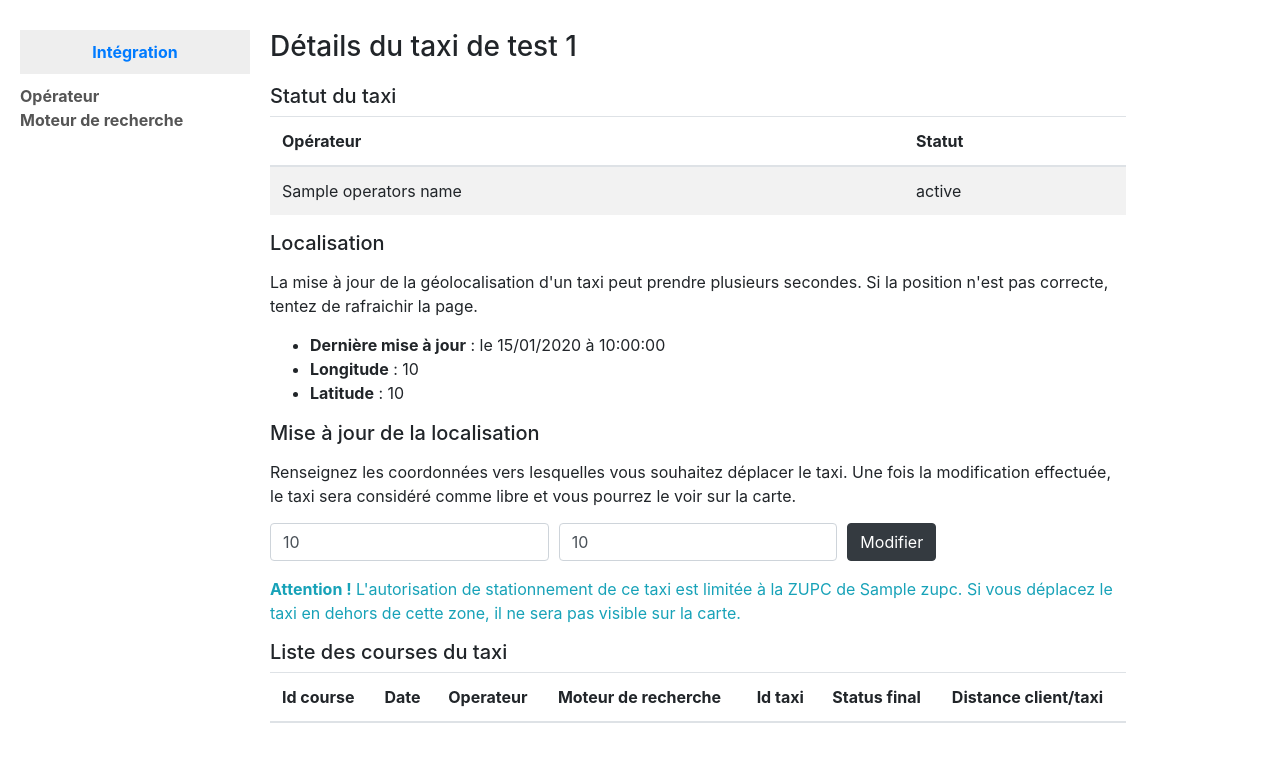
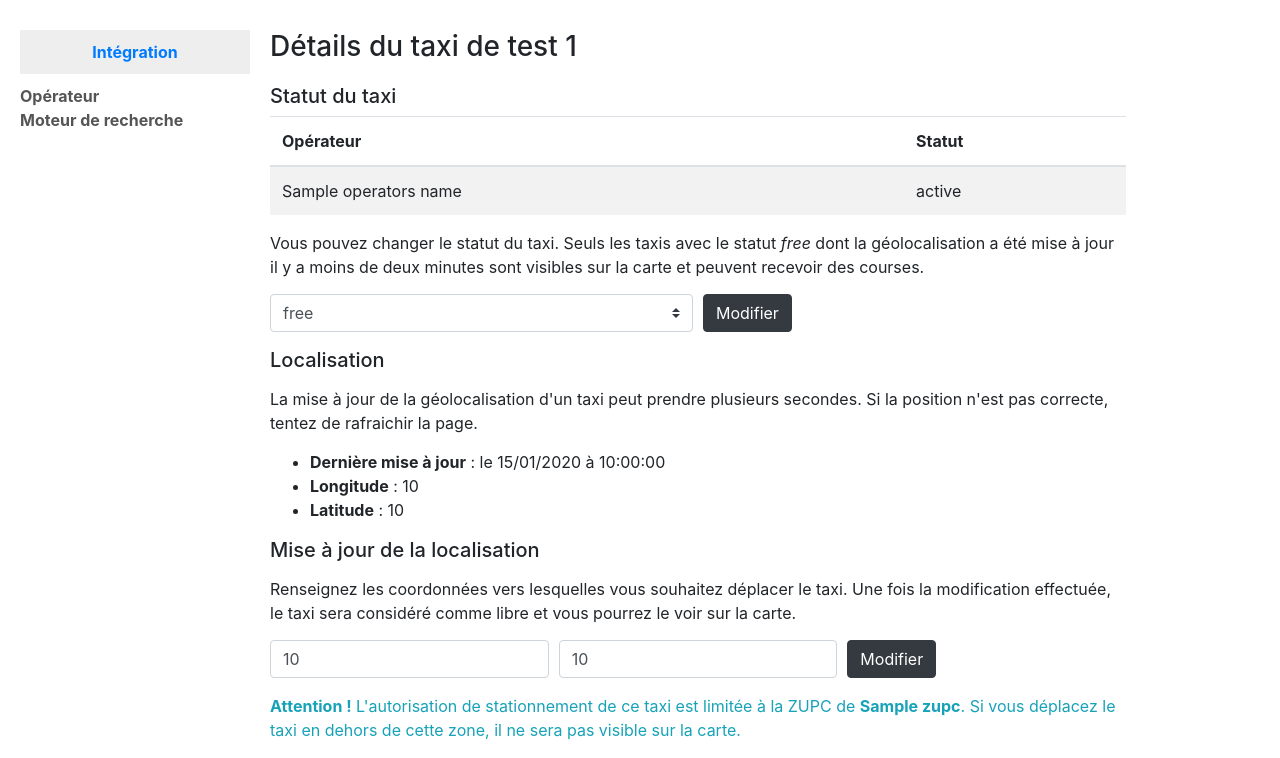
Before and after one commit to openmaraude/APITaxi_front, a Flask app: template APITaxi_front/templates/integration/operator_taxi_details.html in a window 1280 px wide. Shown: the part 56-814 px from the top of the page. Run offline with Flask 2, Linux system fonts and the light colour scheme; the template is opened without the code that fills it: values that come from a table or form of the project are taken from there, most other values are stand-ins (such as "Sample title", 1, 10 or a date in 2020); lists and menus that the app fills with data are empty; parts of the project's set-up code (start-up, migrations or seed data) failed here and were passed over; some libraries are stand-ins or nearby versions.

Commit message:
Integration operator: add feature to update taxi status

```diff
--- a/APITaxi_front/templates/integration/operator_taxi_details.html
+++ b/APITaxi_front/templates/integration/operator_taxi_details.html
@@ -21,6 +21,28 @@
     {% endfor %}
   </tbody>
 </table>
+
+<p>Vous pouvez changer le statut du taxi. Seuls les taxis avec le statut <i>free</i> dont la géolocalisation a été mise à jour il y a moins de deux minutes sont visibles sur la carte et peuvent recevoir des courses.</p>
+
+<form class="mb-3" method="POST" novalidate autocomplete="off">
+  <div class="form-row">
+    <div class="col">
+      <select name="{{ status_form.status.name }}" class="custom-select" required>
+        {% for value, display in status_form.status.choices %}
+        <option value="{{ value }}">{{ display }}</option>
+        {% endfor %}
+      </select>
+
+      {% if status_form.errors.status %}
+      <span class="text-danger">{{ status_form.errors.status|join(' ') }}</span>
+      {% endif %}
+    </div>
+    <div class="col">
+      <button type="submit" class="btn btn-primary {% if status_form.errors %}btn-danger{% else %}btn-dark{% endif %}" name="{{ status_form.submit_taxi_status.name }}" value="submit">Modifier</button>
+    </div>
+  </div>
+  {{ status_form.hidden_tag() }}
+</form>
 
 <h5>Localisation</h5>
 
@@ -55,13 +77,13 @@
       {% endif %}
     </div>
     <div class="col">
-      <button type="submit" class="btn btn-primary {% if location_form.errors %}btn-danger{% else %}btn-dark{% endif %}">Modifier</button>
+      <button type="submit" class="btn btn-primary {% if location_form.errors %}btn-danger{% else %}btn-dark{% endif %}" name="{{ location_form.submit_taxi_location.name }}" value="submit">Modifier</button>
     </div>
   </div>
   {{ location_form.hidden_tag() }}
 </form>
 
-<p class="text-info"><strong>Attention !</strong> L'autorisation de stationnement de ce taxi est limitée à la ZUPC de {{ taxi.ads.zupc.nom }}. Si vous déplacez le taxi en dehors de cette zone, il ne sera pas visible sur la carte.</p>
+<p class="text-info"><strong>Attention !</strong> L'autorisation de stationnement de ce taxi est limitée à la ZUPC de <strong>{{ taxi.ads.zupc.nom }}</strong>. Si vous déplacez le taxi en dehors de cette zone, il ne sera pas visible sur la carte.</p>
 
 <h5>Liste des courses du taxi</h5>
 
--- a/APITaxi_front/views/integration.py
+++ b/APITaxi_front/views/integration.py
@@ -14,7 +14,7 @@ from flask import abort, Blueprint, current_app, redirect, render_template, url_
 from flask_security import login_required, roles_accepted
 from flask_wtf import FlaskForm
 
-from wtforms import StringField, ValidationError, validators
+from wtforms import SelectField, StringField, SubmitField, ValidationError, validators
 
 from faker import Faker
 
@@ -75,6 +75,7 @@ class APITaxiIntegrationClient:
             }),
             headers=self.post_headers
         )
+        print(resp.json())
         resp.raise_for_status()
         return resp.json()['data'][0]
 
@@ -169,6 +170,7 @@ class ValidateFloat:
 class TaxiLocationForm(FlaskForm):
     lon = StringField(validators=[validators.Required('Champ requis.'), ValidateFloat()])
     lat = StringField(validators=[validators.Required('Champ requis.'), ValidateFloat()])
+    submit_taxi_location = SubmitField()
 
 
 def update_taxi_position(integration_user, taxi_id, lon, lat):
@@ -204,6 +206,16 @@ def update_taxi_position(integration_user, taxi_id, lon, lat):
     )
 
 
+class TaxiStatusForm(FlaskForm):
+    status = SelectField(choices=[
+        ('free', 'free'),
+        ('occupied', 'occupied'),
+        ('oncoming', 'oncoming'),
+        ('off', 'off'),
+    ])
+    submit_taxi_status = SubmitField()
+
+
 @blueprint.route('/integration/operator/taxis/<string:taxi_id>', methods=['GET', 'POST'])
 @login_required
 @roles_accepted('admin', 'moteur', 'operateur')
@@ -218,8 +230,14 @@ def operator_taxi_details(taxi_id):
     except NoResultFound:
         abort(404, 'Unknown taxi id')
 
+    status_form = TaxiStatusForm()
+    if status_form.submit_taxi_status.data and status_form.validate_on_submit():
+        api = APITaxiIntegrationClient()
+        api.put('/taxis/%s' % taxi.id, {'status': status_form.status.data})
+        return redirect(url_for('integration.operator_taxi_details', taxi_id=taxi_id))
+
     location_form = TaxiLocationForm()
-    if location_form.validate_on_submit():
+    if location_form.submit_taxi_location.data and location_form.validate_on_submit():
         update_taxi_position(
             integration_user,
             taxi_id,
@@ -277,6 +295,7 @@ def operator_taxi_details(taxi_id):
     return render_template(
         'integration/operator_taxi_details.html',
         taxi=taxi,
+        status_form=status_form,
         location_form=location_form,
         last_location=last_location,
         operators_names=operators_names
```
